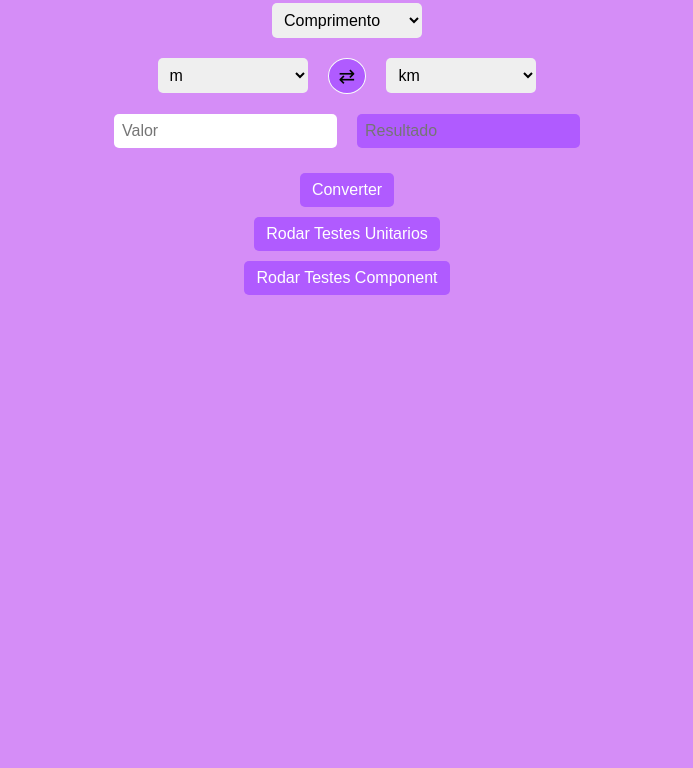
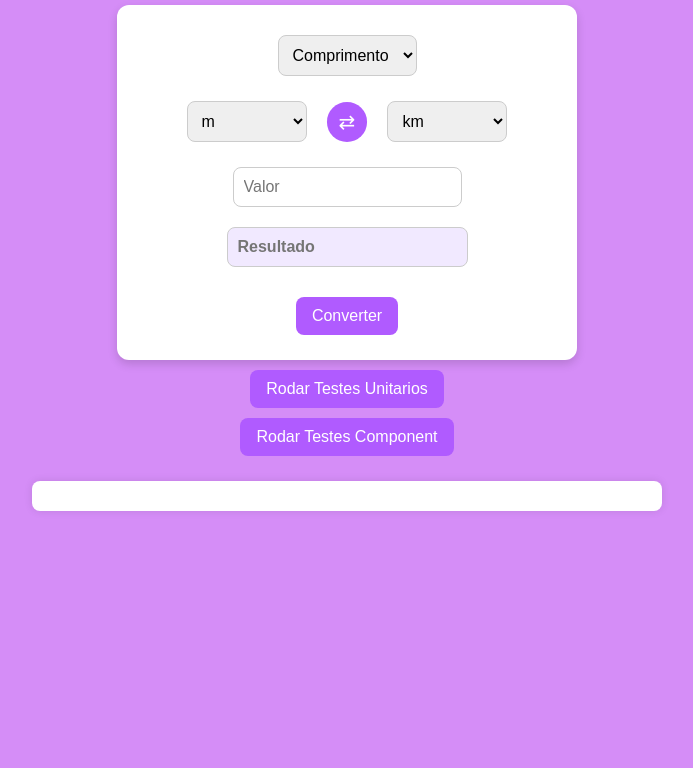
Before and after one commit to BrunaMoura26/TrabalhoQABruna, a plain HTML site: page index.html in a window 1280 px wide. Shown: the part 108-876 px from the top of the page, without its empty margins (293-986 px from the left). Before the commit the page ends 800 px from the top, so only its background shows below. Drawn offline with Linux system fonts and the light colour scheme.

Commit message:
CommitFinal

```diff
--- a/css/styles.css
+++ b/css/styles.css
@@ -1,4 +1,4 @@
-body {
+/* body {
   background-color: #d58df7;
   color: rgb(14, 13, 13);
   font-family: Arial, sans-serif;
@@ -6,7 +6,6 @@ body {
   flex-direction: column;
   align-items: center;
   padding: 30px;
-  border-radius: 50%;
 }
 
 h2 {
@@ -61,4 +60,105 @@ button {
 #saida {
   background-color: #b05bff;
   color: rgb(8, 0, 0);
+} */
+
+body {
+  background-color: #d58df7;
+  color: #0e0d0d;
+  font-family: Arial, sans-serif;
+  display: flex;
+  flex-direction: column;
+  align-items: center;
+  padding: 30px;
+  min-height: 100vh;
 }
+
+h2 {
+  margin-bottom: 20px;
+  color: #08010c;
+  font-size: 28px;
+}
+
+.conversor {
+  background-color: white;
+  padding: 25px 30px;
+  border-radius: 12px;
+  box-shadow: 0 4px 10px rgba(0, 0, 0, 0.15);
+  display: flex;
+  flex-direction: column;
+  align-items: center;
+  gap: 15px;
+  width: 100%;
+  max-width: 400px;
+}
+
+.linha {
+  display: flex;
+  align-items: center;
+  justify-content: center;
+  gap: 10px;
+  width: 100%;
+  flex-wrap: wrap;
+}
+
+select,
+input {
+  padding: 10px;
+  font-size: 16px;
+  border-radius: 8px;
+  border: 1px solid #ccc;
+  min-width: 120px;
+  margin: 5px;
+}
+
+button {
+  padding: 10px 16px;
+  border-radius: 8px;
+  border: none;
+  background-color: #b05bff;
+  color: white;
+  font-size: 16px;
+  cursor: pointer;
+  margin-top: 10px;
+  transition: background 0.3s;
+}
+
+button:hover {
+  background-color: #9e47e8;
+}
+
+#inverter {
+  background-color: #b05bff;
+  color: white;
+  border: none;
+  border-radius: 50%;
+  font-size: 20px;
+  padding: 8px 12px;
+  cursor: pointer;
+  margin: 0 5px;
+  transition: background 0.3s;
+}
+
+#inverter:hover {
+  background-color: #9e47e8;
+}
+
+#saida {
+  background-color: #f1e9ff;
+  color: #000;
+  font-weight: bold;
+}
+
+#testes-resultados {
+  background-color: #fff;
+  color: #000;
+  padding: 15px;
+  margin-top: 25px;
+  width: 100%;
+  max-width: 600px;
+  border-radius: 8px;
+  white-space: pre-line;
+  box-shadow: 0 0 8px rgba(0, 0, 0, 0.1);
+  font-family: 'Courier New', monospace;
+  line-height: 1.6;
+}
--- a/src/rodarTestes.js
+++ b/src/rodarTestes.js
@@ -1,12 +1,13 @@
 function testar(nomeDoTeste, funcaoDeTeste) {
-    const resultadosDiv = document.getElementById("testes-resultados");
-    try {
-        funcaoDeTeste();
-        resultadosDiv.textContent += `✅ ${nomeDoTeste}\n`;
-    } catch (erro) {
-        resultadosDiv.textContent += `❌ ${nomeDoTeste} - ${erro.message}\n`;
-    }
+  const resultadosDiv = document.getElementById("testes-resultados");
+  try {
+    funcaoDeTeste();
+    resultadosDiv.innerHTML += `✅ ${nomeDoTeste}<br>`;
+  } catch (erro) {
+    resultadosDiv.innerHTML += `❌ ${nomeDoTeste} - ${erro.message}<br>`;
+  }
 }
+
 
 document.getElementById("rodarTestesComponentBtn").addEventListener("click", () => {
     document.getElementById("testes-resultados").textContent = "";
--- a/tests/component.test.js
+++ b/tests/component.test.js
@@ -0,0 +1,50 @@
+function runComponentTests() {
+
+  testar("COMPONENT - Formulário deve estar presente", () => {
+    const forms = document.getElementsByTagName("form");
+    const form = forms[0];
+    if (!form) throw new Error("Formulário não encontrado");
+  });
+
+  testar("COMPONENT - Selects 'de' e 'para' devem existir", () => {
+    const de = document.getElementById("de");
+    const para = document.getElementById("para");
+    if (!de || !para) throw new Error("Selects 'de' ou 'para' não encontrados");
+  });
+
+  testar("COMPONENT - Botão inverter deve funcionar", () => {
+    const de = document.getElementById("de");
+    const para = document.getElementById("para");
+
+    de.value = "km";
+    para.value = "m";
+
+    inverterUnidades();
+
+    if (de.value !== "m" || para.value !== "km") {
+      throw new Error("Inversão de unidades falhou");
+    }
+  });
+
+  testar("COMPONENT - Verifica se o input de entrada aceita valor", () => {
+    const entrada = document.getElementById("entrada");
+    entrada.value = "123.45";
+    if (entrada.value !== "123.45") {
+      throw new Error("Input não aceitou o valor");
+    }
+  });
+
+  testar("COMPONENT - Conversão deve exibir resultado esperado", () => {
+    document.getElementById("tipo").value = "comprimento";
+    document.getElementById("de").value = "km";
+    document.getElementById("para").value = "m";
+    document.getElementById("entrada").value = "2";
+
+    converter();
+
+    const saida = document.getElementById("saida").value;
+    if (saida !== "2000 m") {
+      throw new Error(`Resultado incorreto: recebido '${saida}'`);
+    }
+  });
+}
```
Also changed, not shown: src/conversor.js (+0 -101 lines).
